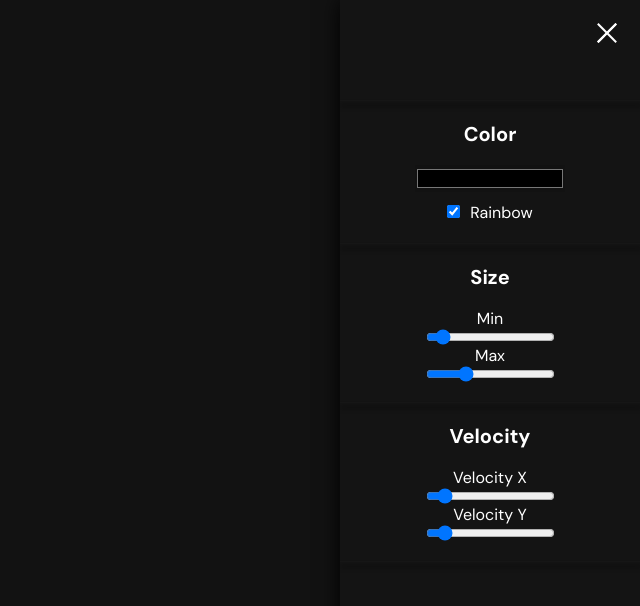
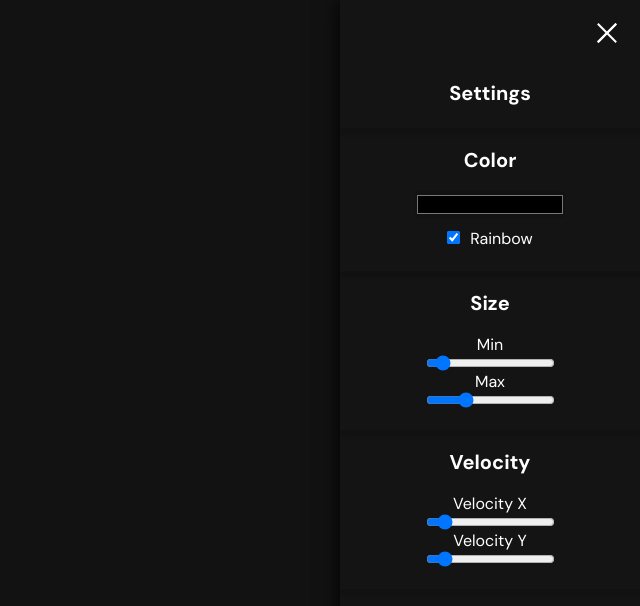
Before and after one commit to DasIschBims/ts-particle-tests, a website: page public/index.html in a window 1280 px wide. Shown: the whole page, without its empty margins (640-1280 px from the left). Drawn offline with Linux system fonts and the light colour scheme; files whose address does not match are found by name.

Commit message:
Added scroll to settings menu to make it future proof

```diff
--- a/public/index.css
+++ b/public/index.css
@@ -12,6 +12,10 @@ canvas {
   display: block;
   height: 100vh;
   width: 100vw;
+}
+
+*::-webkit-scrollbar {
+  width: 0px;
 }
 
 #settings {
@@ -72,6 +76,7 @@ canvas {
   font-family: 'DM Sans', sans-serif;
   box-shadow: 0 0 20px rgba(0, 0, 0, 1);
   transition: all 0.2s ease;
+  overflow: auto;
 }
 
 #settings-toggle:checked ~ #settings-label > span {
--- a/public/index.html
+++ b/public/index.html
@@ -21,6 +21,7 @@
       <label id="settings-label" for="settings-toggle"><span></span></label>
 
       <ul id="settings-box">
+        <li id="title">Settings</li>
         <span class="seperator"></span>
         <li id="title">Color</li>
         <div id="color-settings">
```
